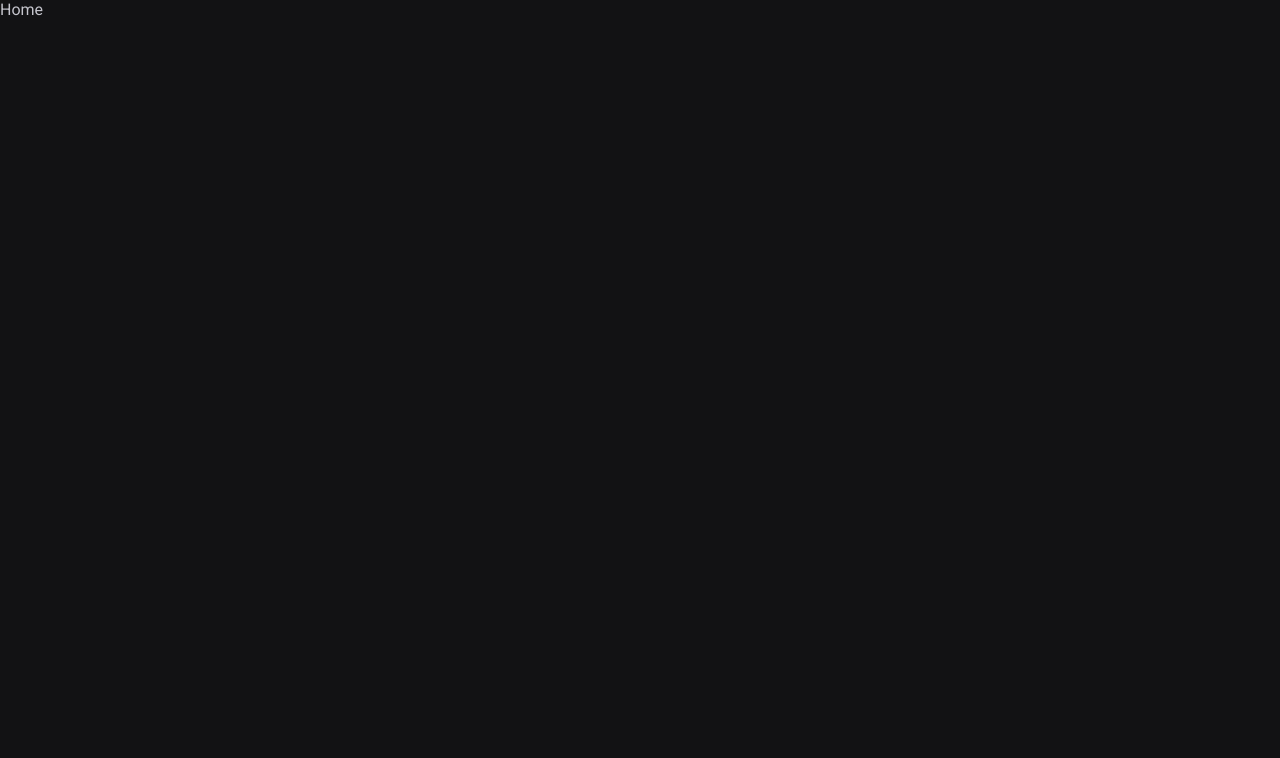
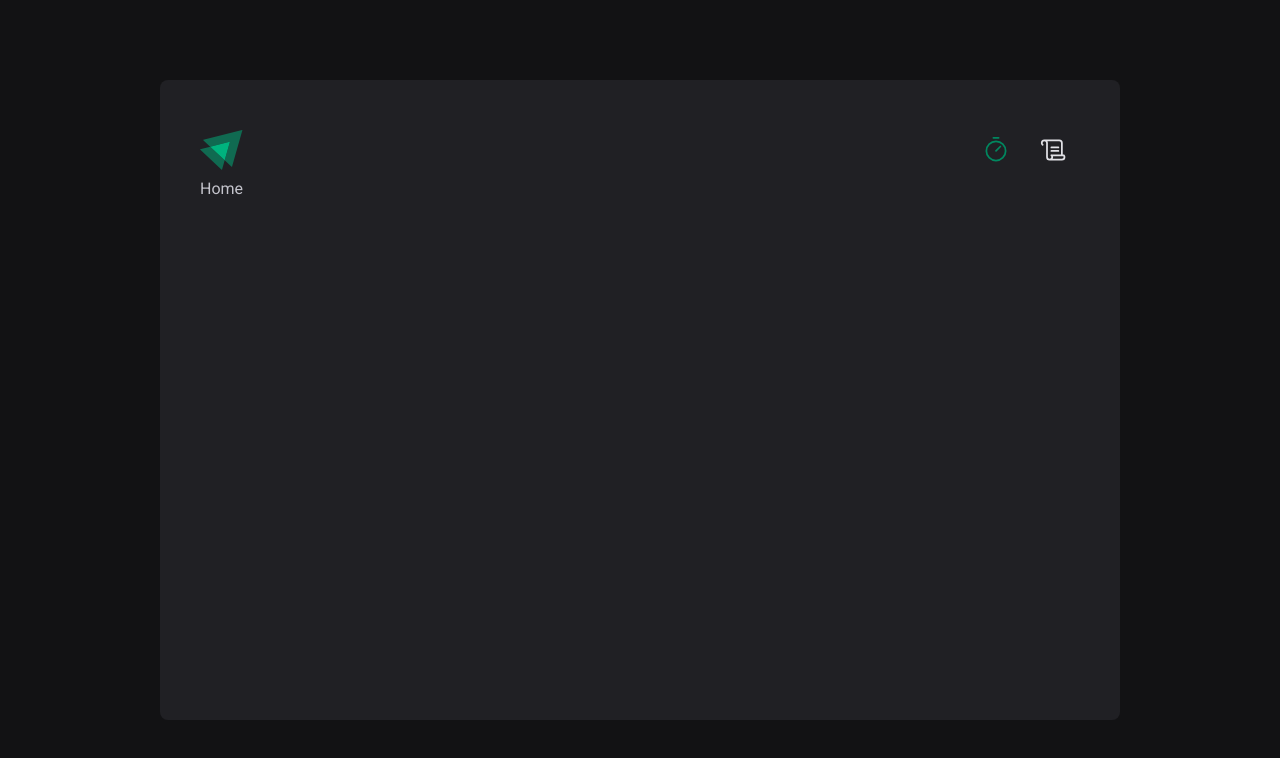
Before and after one commit to henry-frrz/ignite-pomodoro, a React (Vite) app: page / in a window 1280 px wide. Shown: the top 758 px of the page. Built offline with nearby package versions, Linux system fonts and the light colour scheme.

Commit message:
feat: add default layout and header

```diff
--- a/package.json
+++ b/package.json
@@ -11,6 +11,7 @@
     "preview": "vite preview"
   },
   "dependencies": {
+    "@phosphor-icons/react": "^2.1.7",
     "react": "^19.0.0",
     "react-dom": "^19.0.0",
     "react-router-dom": "^7.5.3",
--- /dev/null
+++ b/src/components/header/index.tsx
@@ -0,0 +1,29 @@
+import { NavLink } from 'react-router-dom'
+import * as Icon from '@phosphor-icons/react'
+import isotype from '../../assets/isotype.svg'
+
+import * as S from './styles'
+
+export const Header = () => {
+  return (
+    <S.Header>
+      <NavLink to='/' title='Ignite Pomodoro'>
+        <img
+          className='header__logo'
+          src={isotype}
+          alt='Logo/Ícone - Ignite Pomodoro'
+        />
+      </NavLink>
+
+      <nav className='header__nav-list'>
+        <NavLink to='/' title='Pomodoro'>
+          <Icon.Timer />
+        </NavLink>
+
+        <NavLink to='/history' title='Histórico'>
+          <Icon.Scroll />
+        </NavLink>
+      </nav>
+    </S.Header>
+  )
+}
--- /dev/null
+++ b/src/components/header/styles.ts
@@ -0,0 +1,39 @@
+import styled from 'styled-components'
+import { pxToRem } from '../../utils'
+
+export const Header = styled.header`
+  display: flex;
+  justify-content: space-between;
+  align-items: center;
+
+  .header__logo {
+    height: ${pxToRem(40)};
+  }
+
+  .header__nav-list {
+    display: flex;
+    gap: ${pxToRem(5)};
+
+    a {
+      padding: ${pxToRem(12.5)};
+      color: ${({ theme }) => theme.colors.neutral[200]};
+      border-top: 3px solid transparent;
+      border-bottom: 3px solid transparent;
+      transition: all 0.1s;
+
+      &:hover {
+        color: ${({ theme }) => theme.colors.brand[100]};
+        border-bottom: 3px solid ${({ theme }) => theme.colors.brand[100]};
+      }
+
+      &.active {
+        color: ${({ theme }) => theme.colors.brand[100]};
+      }
+
+      svg {
+        width: ${pxToRem(28)};
+        height: ${pxToRem(28)};
+      }
+    }
+  }
+`
--- /dev/null
+++ b/src/components/index.ts
@@ -0,0 +1 @@
+export * from './header'
--- /dev/null
+++ b/src/layouts/default-layout/index.tsx
@@ -0,0 +1,13 @@
+import { Header } from '../../components'
+import { Outlet } from 'react-router-dom'
+
+import * as S from './styles'
+
+export const DefaultLayout = () => {
+  return (
+    <S.DefaultLayout>
+      <Header />
+      <Outlet />
+    </S.DefaultLayout>
+  )
+}
--- /dev/null
+++ b/src/layouts/default-layout/styles.ts
@@ -0,0 +1,13 @@
+import styled from 'styled-components'
+import { pxToRem } from '../../utils'
+
+export const DefaultLayout = styled.div`
+  display: flex;
+  flex-direction: column;
+  max-width: 75%;
+  min-height: calc(100dvh - ${pxToRem(160)});
+  margin: ${pxToRem(80)} auto;
+  padding: ${pxToRem(40)};
+  background-color: ${({ theme }) => theme.colors.neutral[700]};
+  border-radius: ${pxToRem(8)};
+`
--- /dev/null
+++ b/src/layouts/index.ts
@@ -0,0 +1 @@
+export * from './default-layout'
--- a/src/router.tsx
+++ b/src/router.tsx
@@ -1,12 +1,15 @@
 import { Route, Routes } from 'react-router-dom'
+import { DefaultLayout } from './layouts'
 import Home from './pages/home'
 import History from './pages/history'
 
 export const Router = () => {
   return (
     <Routes>
-      <Route index element={<Home />} />
-      <Route path='/history' element={<History />} />
+      <Route element={<DefaultLayout />}>
+        <Route index element={<Home />} />
+        <Route path='/history' element={<History />} />
+      </Route>
     </Routes>
   )
 }
--- /dev/null
+++ b/src/utils/index.tsx
@@ -0,0 +1,2 @@
+/* eslint-disable react-refresh/only-export-components */
+export * from './pxToRem'
--- /dev/null
+++ b/src/utils/pxToRem.tsx
@@ -0,0 +1,5 @@
+export const pxToRem = (pxValue: number, baseFontSize: number = 16) => {
+  const remValue = pxValue / baseFontSize
+
+  return `${remValue}rem`
+}
```
Also changed, not shown: src/assets/isotype.svg (added), 1 other file (tests, documents, lock files or other folders).
